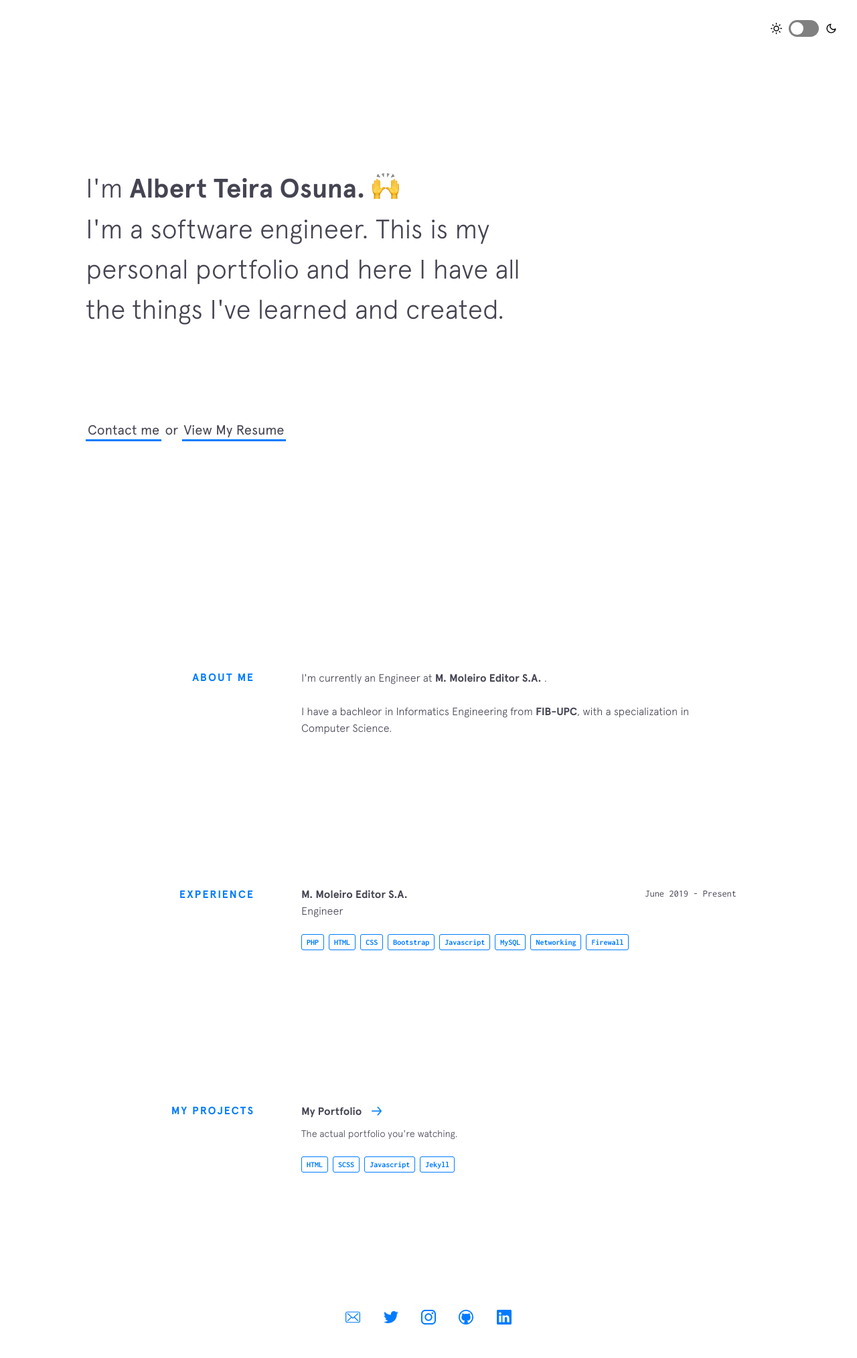
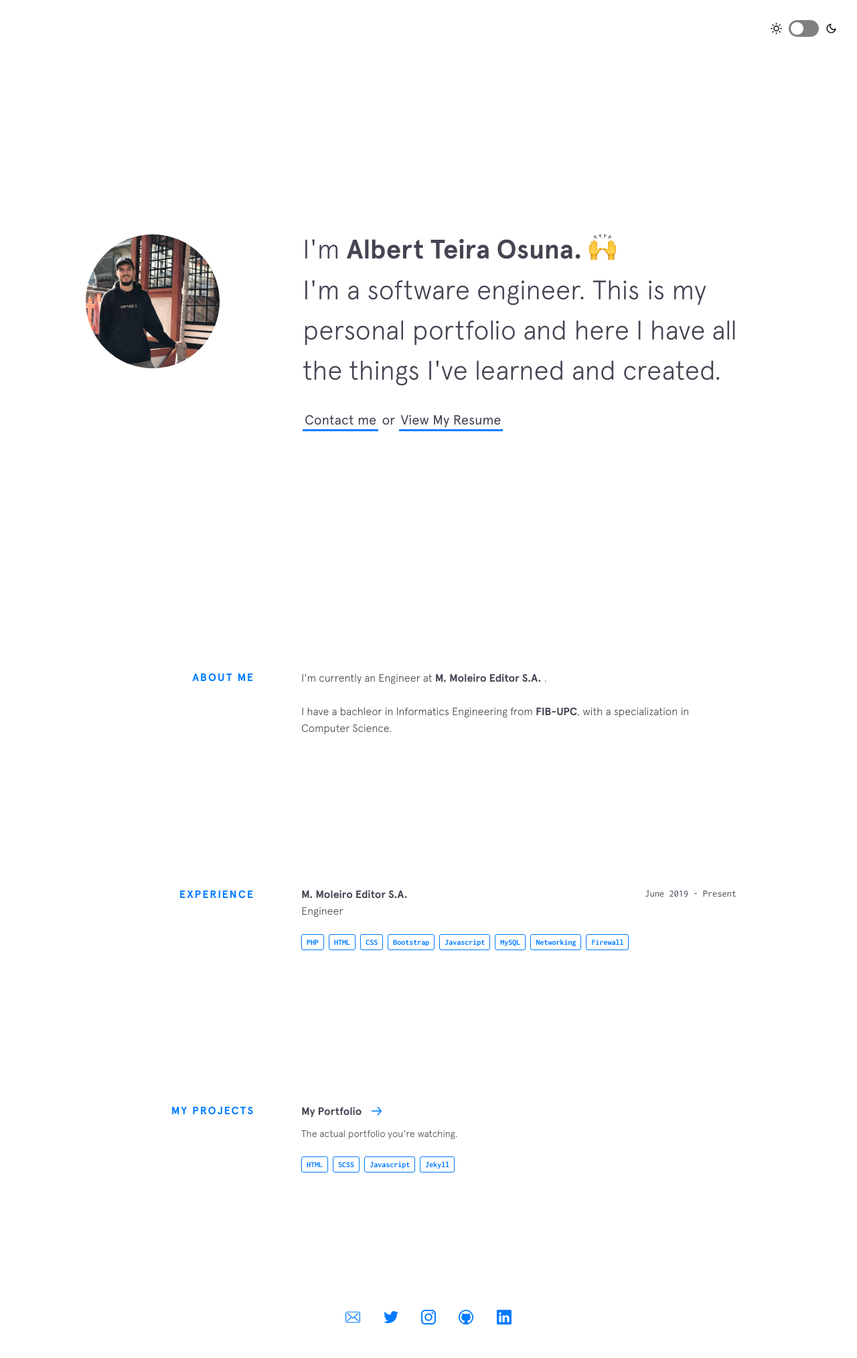
Before and after one commit to alteos98/alteos98.github.io, a Jekyll site: the page built from index.html, in a window 1280 px wide. Shown: the whole page at 67% size. Built offline with Jekyll 4.4.1, drawn with Linux system fonts in a browser that asks for light colours; nearby versions of some CDN libraries.

Commit message:
Intro finished

```diff
--- a/_includes/intro.html
+++ b/_includes/intro.html
@@ -1,16 +1,21 @@
 <header class="intro">
-  <h1 class="intro__tagline">I'm
+  <div class="intro__image">
+    <img src="assets/img/avatar.jpg" alt="" class="intro__image__avatar" width="200" height="200">
+  </div>
+  <div class="intro__text">
+    <h1 class="intro__text__tagline">I'm
       <span class="name">Albert Teira Osuna. </span>
       <span class="emoji raisedhands"></span>
       </br>
       <span>I'm a software engineer. This is my personal portfolio and here I have all the things I've learned and created.</span>
     </h1>
 
-  <h2 class="intro__contact">
+    <h2 class="intro__text__contact">
       <span>
         <a href="mailto:alteos98@gmail.com" target="_blank" class="highlight-link">Contact me</a>
         or
         <a href="{{site.resume}}" target="_blank" class="highlight-link">View My Resume</a>
       </span>
     </h2>
+  </div>
 </header>
--- a/_sass/_intro.scss
+++ b/_sass/_intro.scss
@@ -2,23 +2,24 @@
   padding: 20vh 10vw;
   height: 100vh; // 100% height of the viewport
   display: flex;
-  flex-direction: column;
-  justify-content: space-around;
+  justify-content: space-between;
   max-width: 1440px;
   margin: 0 auto;
-  @include mobile {
+  @include desktop {
     padding: 15vh 10vw;
+    display: block;
+    justify-content: center;
   }
-
+  &__text {
+    margin-top: 15vh;
     &__tagline {
       font-size: 2.5rem;
-    @include mobile {
-      font-size: 1.5rem;
-    }
-  }
-  &__tagline {
       font-weight: 300;
       max-width: 700px;
+      @include desktop {
+        font-size: 1.5rem;
+        margin-top: 0;
+      }
       .emoji {
         width: 40px;
         height: 40px;
@@ -55,3 +56,16 @@
       }
     }
   }
+  &__image {
+    display: flex;
+    justify-content: center;
+    align-items: center;
+    &__avatar {
+      border-radius: 50%;
+      @include mobile {
+        height: 150px;
+        width: 150px;
+      }
+    }
+  }
+}
```
Also changed, not shown: assets/img/avatar.jpg (added), assets/img/headshot.jpg (deleted), assets/img/og.png. Lines whose indentation alone changed are shown as unchanged.
